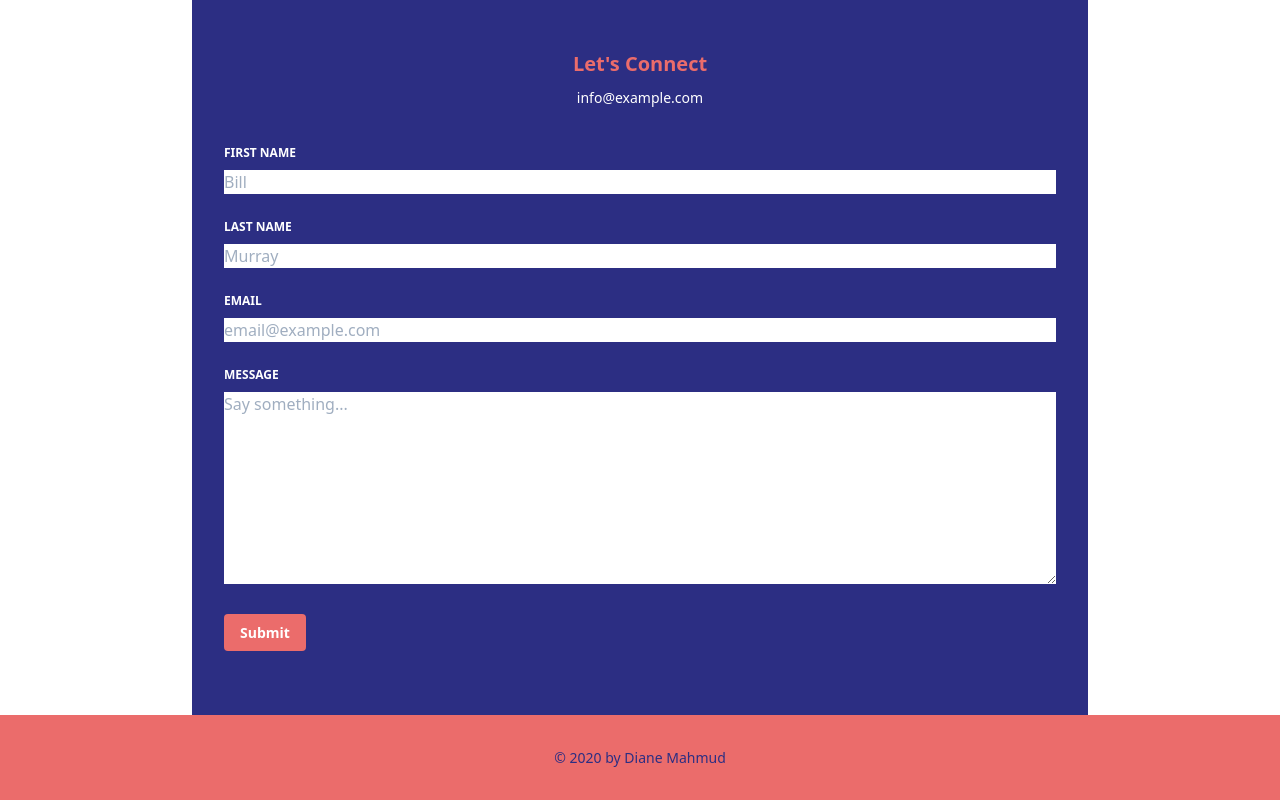
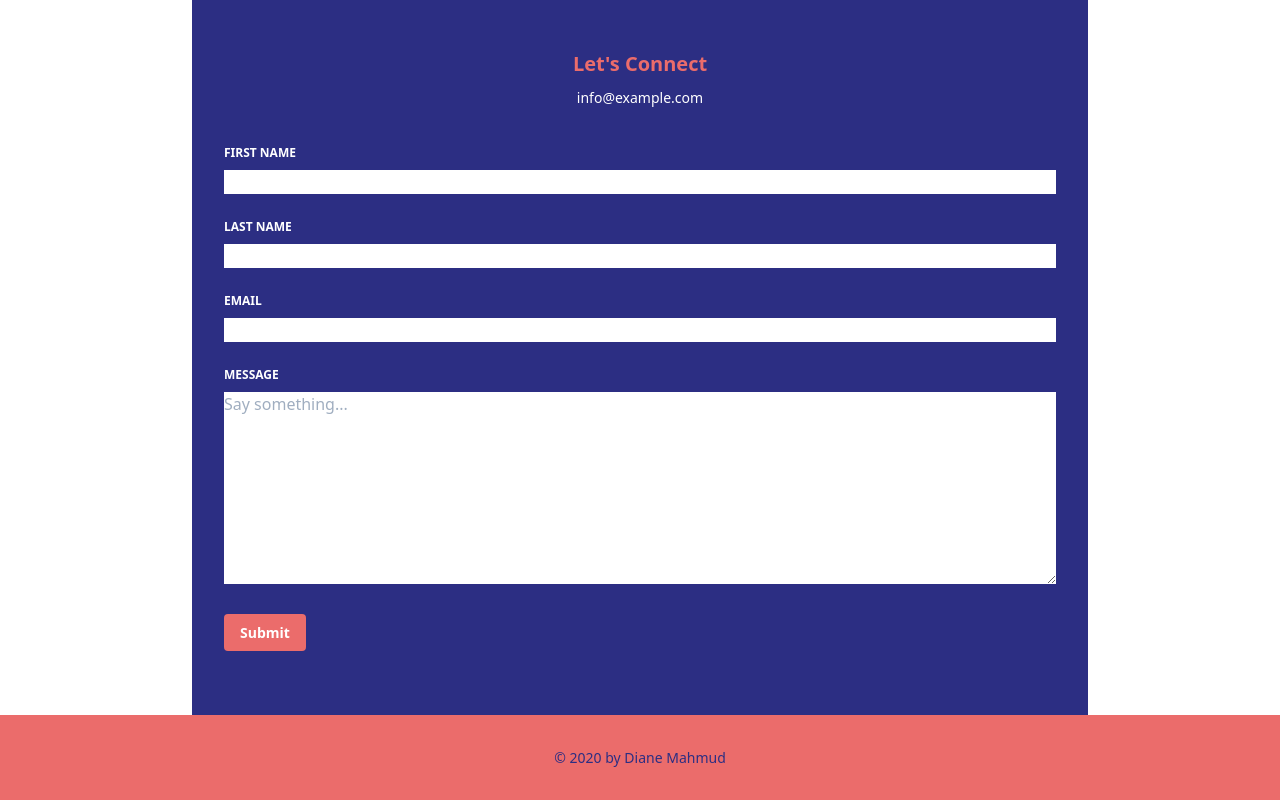
Before and after one commit to hass123uk/cuddly-train, a Gatsby site: page / in a window 1280 px wide. Shown: the part 2265-3065 px from the top of the page. Built offline with nearby package versions, Linux system fonts and the light colour scheme; Gatsby itself is replaced by a stand-in of ours; what @tailwindcss/custom-forms would draw is missing.

Commit message:
Remove placeholder text

```diff
--- a/src/components/contact-form.js
+++ b/src/components/contact-form.js
@@ -29,7 +29,6 @@ export default function ContactForm() {
       <input
         className="w-full mb-6 form-input text-black"
         id="first-name"
-        placeholder="Bill"
         type="text"
       />
 
@@ -43,7 +42,6 @@ export default function ContactForm() {
       <input
         className="w-full mb-6 form-input text-black"
         id="last-name"
-        placeholder="Murray"
         type="text"
       />
 
@@ -54,7 +52,6 @@ export default function ContactForm() {
       <input
         className="w-full mb-6 form-input text-black"
         id="email"
-        placeholder="email@example.com"
         type="mail"
       />
 
```
